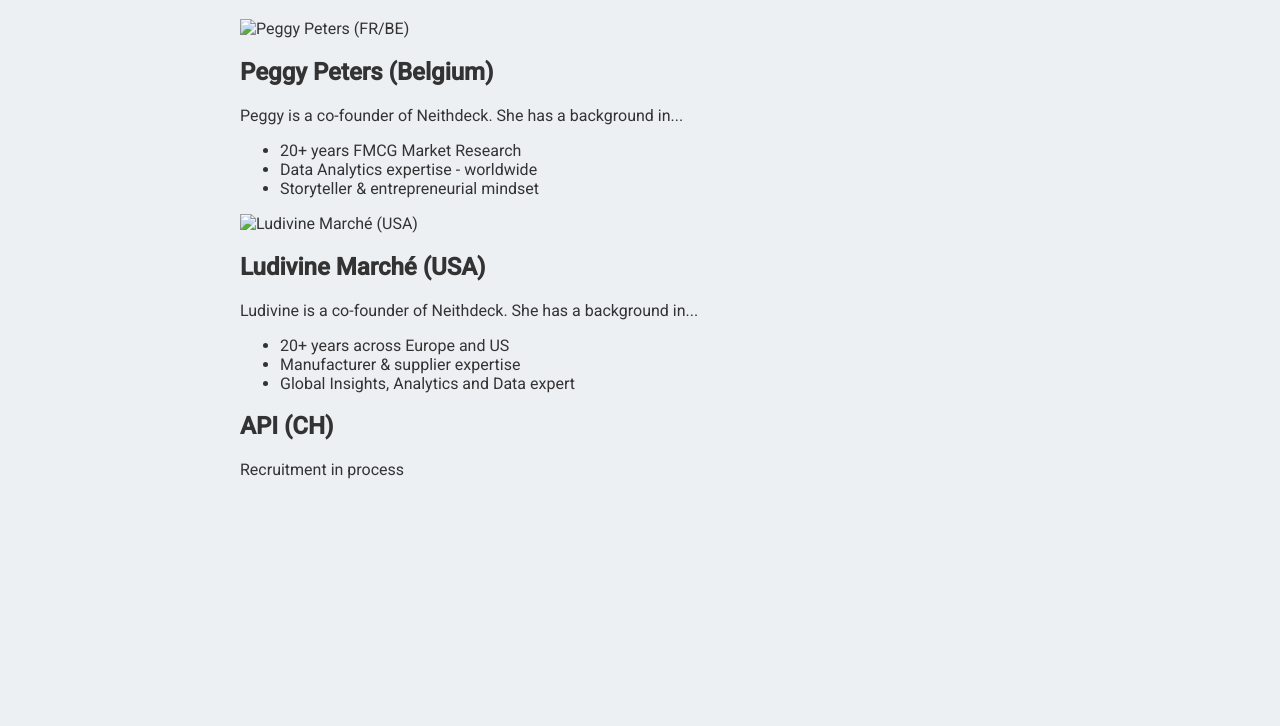
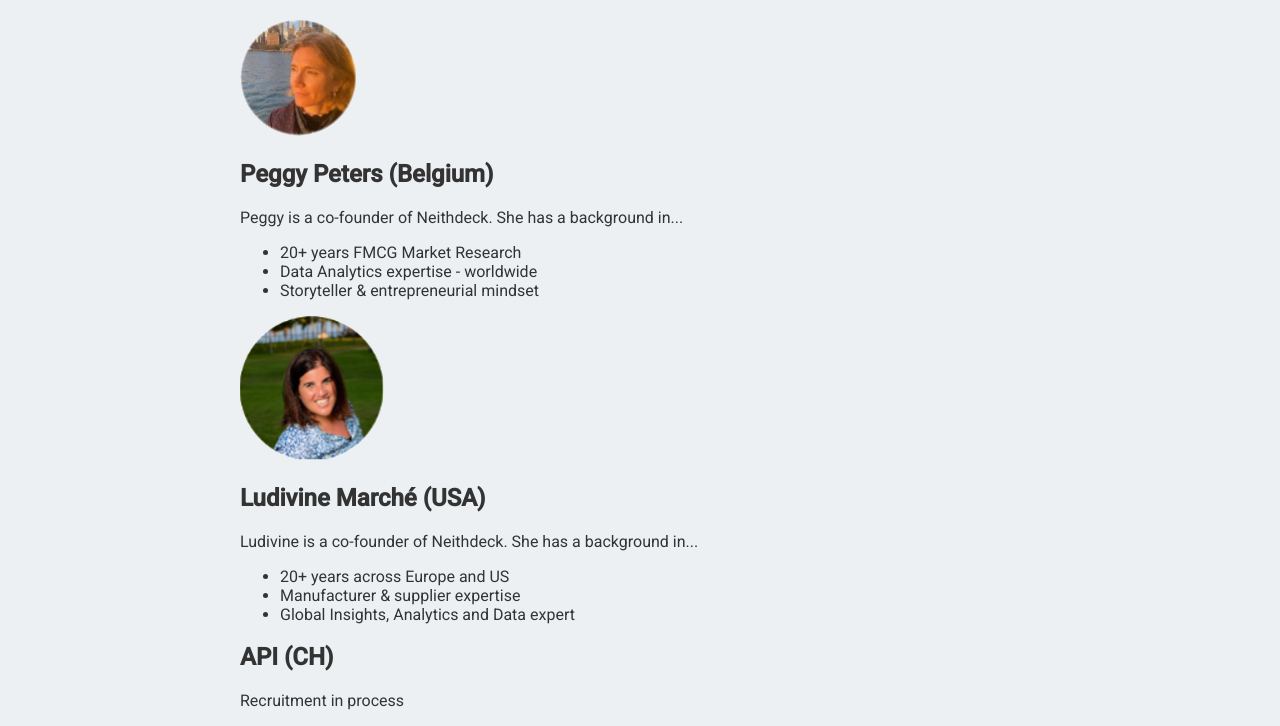
Before and after one commit to Neithdeck/neithdeck.github.io, a plain HTML site: page docs/our-team.html in a window 1280 px wide. Shown: the part 180-906 px from the top of the page. Before the commit the page ends 800 px from the top, so only its background shows below. Drawn offline with Linux system fonts and the light colour scheme.

Commit message:
Fix broken path to portraits

```diff
--- a/docs/our-team.html
+++ b/docs/our-team.html
@@ -17,7 +17,7 @@
     <div class="container">
         <h1>Meet Our Team</h1>
         <div class="founder">
-            <img src="static/img/peggy.png" alt="Peggy Peters (FR/BE)">
+            <img src="static/img/team/peggy.png" alt="Peggy Peters (FR/BE)">
             <div>
                 <h2>Peggy Peters (Belgium)</h2>
                 <p>Peggy is a co-founder of Neithdeck. She has a background in...</p>
@@ -29,7 +29,7 @@
             </div>
         </div>
         <div class="founder">
-            <img src="static/img/ludi.png" alt="Ludivine Marché (USA)">
+            <img src="static/img/team/ludi.png" alt="Ludivine Marché (USA)">
             <div>
                 <h2>Ludivine Marché (USA)</h2>
                 <p>Ludivine is a co-founder of Neithdeck. She has a background in...</p>
```
